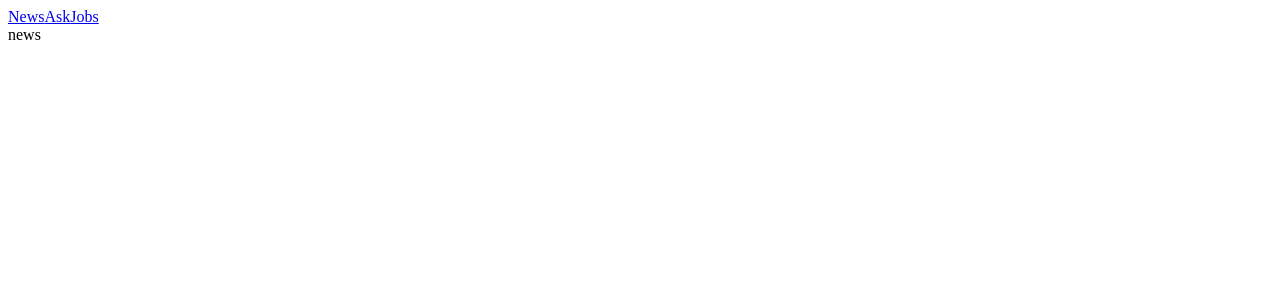
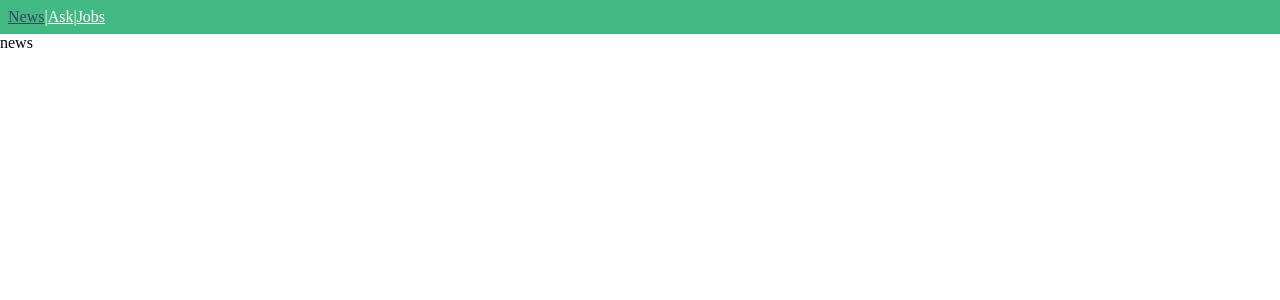
Before and after one commit to skarbgud/Age-of-Vue.js, a Vue app in the folder vue-news/: page /ask#/news in a window 1280 px wide. Shown: the top 300 px of the page. Built offline with nearby package versions, Linux system fonts and the light colour scheme.

Commit message:
ToolBar의 라우터 링크 스타일링

```diff
--- a/vue-news/src/App.vue
+++ b/vue-news/src/App.vue
@@ -16,4 +16,8 @@
 </script>
 
 <style>
+body {
+  padding: 0;
+  margin: 0;
+}
 </style>
--- a/vue-news/src/components/Toolbar.vue
+++ b/vue-news/src/components/Toolbar.vue
@@ -1,17 +1,22 @@
 <template>
-  <div>
-      <router-link to="/news">News</router-link>
-      <router-link to="/ask">Ask</router-link>
+  <div class="header">
+      <router-link to="/news">News</router-link> |
+      <router-link to="/ask">Ask</router-link> |
       <router-link to="/jobs">Jobs</router-link>
   </div>
 </template>
 
-<script>
-export default {
-
+<style scoped>
+.header {
+  color: white;
+  background: #42b883;
+  display: flex;
+  padding: 8px;
 }
-</script>
-
-<style>
-
+.header .router-link-exact-active{
+  color: #35485e;
+}
+.header a {
+  color: white;
+}
 </style>
```
